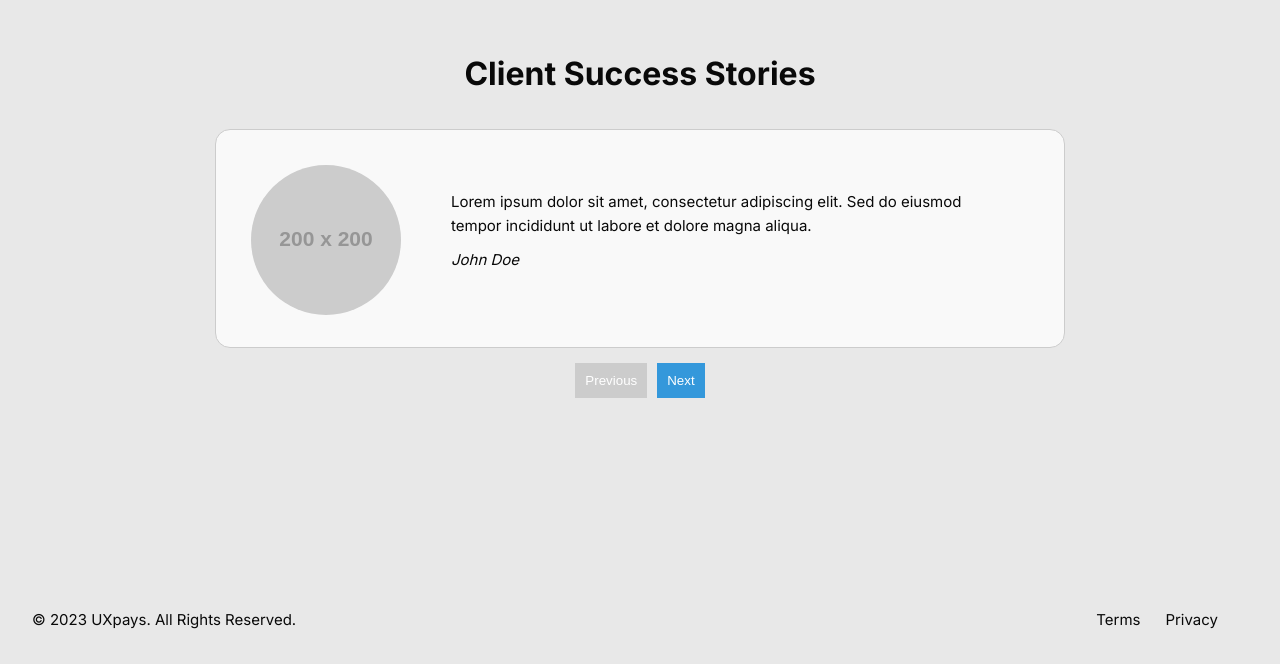
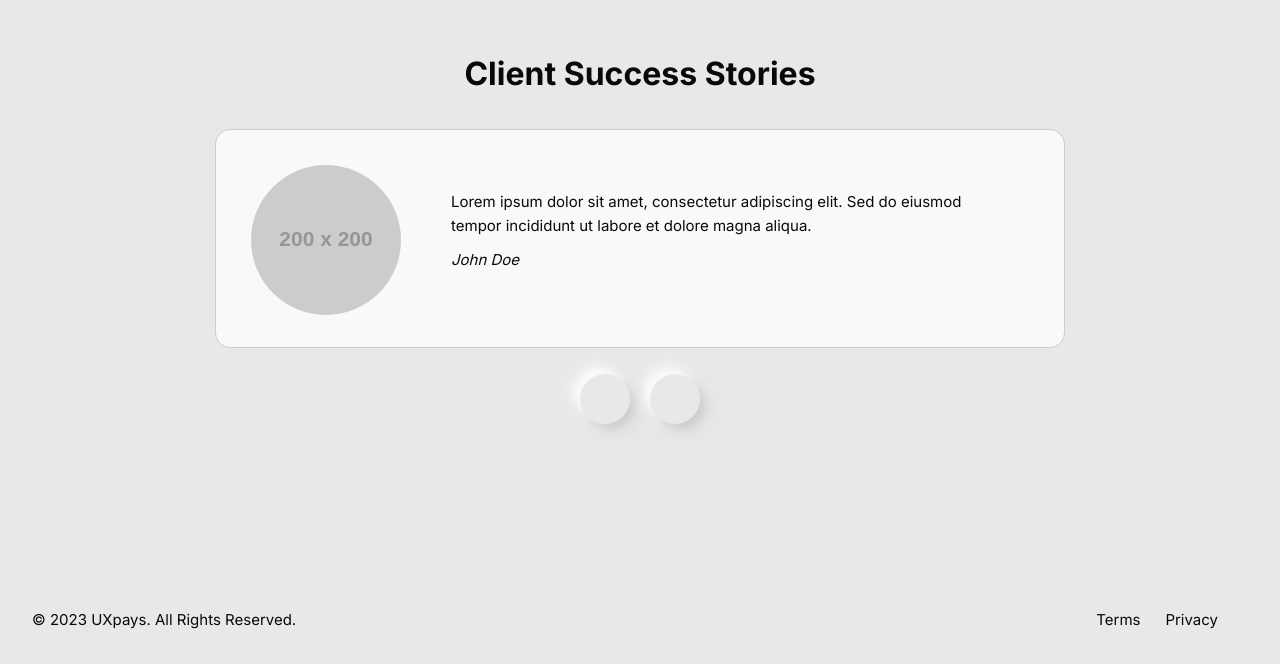
Before and after one commit to jamesdesigns/vue-project, a Vue app: page / in a window 1280 px wide. Shown: the part 2498-3162 px from the top of the page. Built offline with nearby package versions, Linux system fonts and the light colour scheme.

Commit message:
Edit the testimomial buttons

```diff
--- a/src/components/Testimonials.vue
+++ b/src/components/Testimonials.vue
@@ -9,8 +9,14 @@
       <img :src="testimonial.profilePicture" alt="Profile Picture" class="profile-picture" />
     </div>
     <div class="slider-controls">
-      <button @click="prevTestimonial" :disabled="currentIndex === 0">Previous</button>
-      <button @click="nextTestimonial" :disabled="currentIndex === testimonials.length - 1">Next</button>
+      <div class="arrow left player__btn player__btn--small" id="previous" @click="prevImage">
+        <i class="fas fa-arrow-left"></i>
+      </div>
+      <!-- <button @click="prevTestimonial" :disabled="currentIndex === 0">Previous</button>
+      <button @click="nextTestimonial" :disabled="currentIndex === testimonials.length - 1">Next</button> -->
+      <div class="arrow right player__btn player__btn--small" id="previous" @click="nextImage">
+        <i class="fas fa-arrow-left"></i>
+      </div>
     </div>
   </div>
 </template>
@@ -59,6 +65,31 @@ h3 { text-align: center; font-size: 2rem; font-weight: bold; margin-bottom: 30px
   height: 70vh;
 }
 
+.player__btn {
+  cursor: pointer;
+  border-radius: 50%;
+  width: 50px;
+  /* display: flex;
+  flex-direction: row;
+  justify-content: center; */
+  align-items: center;
+  box-shadow: -8px -8px 20px 0px #fff9, -6px -6px 6px 0px #fff9,
+    8px 8px 20px #0001, 5px 5px 6px 0px #0001;
+  color: gray;
+}
+
+.player__btn:active {
+  box-shadow: inset -8px -8px 20px #fff9, inset -5px -5px 6px #fff9,
+    inset 8px 8px 20px #0003, inset 5px 5px 6px #0001;
+}
+
+.player__btn--small {
+  min-width: 50px;
+  min-height: 50px;
+  margin: 0 10px;
+}
+
+
 .testimonial {
   display: none;
   padding: 60px;
@@ -94,8 +125,13 @@ h3 { text-align: center; font-size: 2rem; font-weight: bold; margin-bottom: 30px
 }
 
 .slider-controls {
+  display: flex;
+  flex-direction: row;
+  justify-content: center;
+  width: 200px;
   margin-top: 15px;
   text-align: center;
+  margin: 3% auto 0;
 }
 
 button {
```
